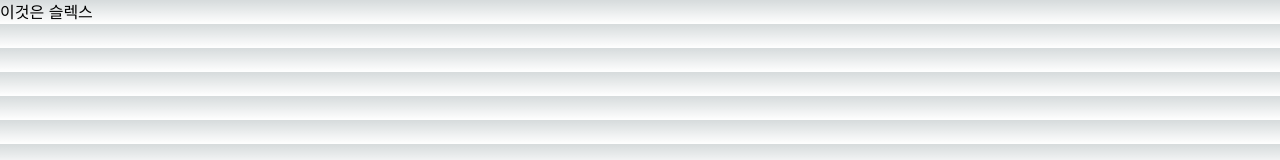
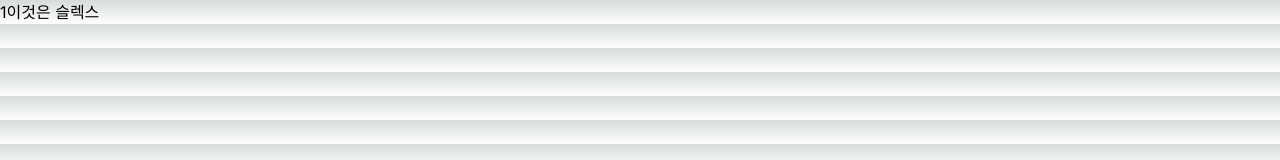
Before and after one commit to Moonseunghun/next-blog, a Next.js app: page /products/1 in a window 1280 px wide. Shown: the top 160 px of the page. Built offline with nearby package versions, Linux system fonts and the light colour scheme.

Commit message:
Chore : reset

```diff
--- a/src/app/products/[slug]/page.tsx
+++ b/src/app/products/[slug]/page.tsx
@@ -1,7 +1,13 @@
 import React from 'react';
 
-const index = () => {
-  return <h1>이것은 슬렉스</h1>;
+type Props = {
+  params: {
+    slug: string;
+  };
+};
+
+const index = ({ params }: Props) => {
+  return <h1>{params.slug}이것은 슬렉스</h1>;
 };
 
 export default index;
```
